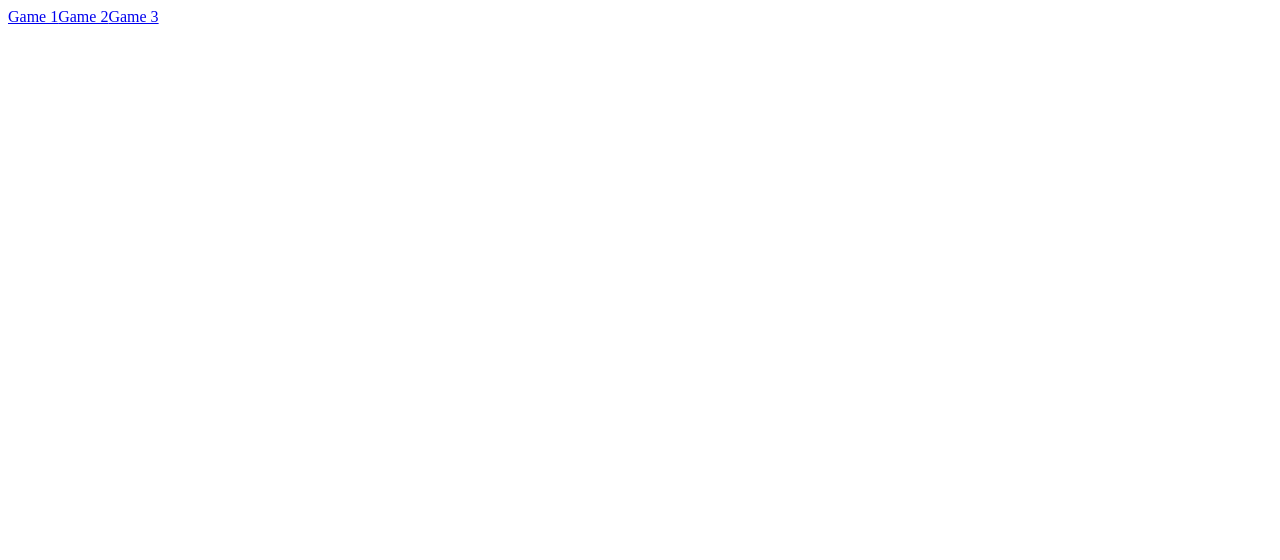
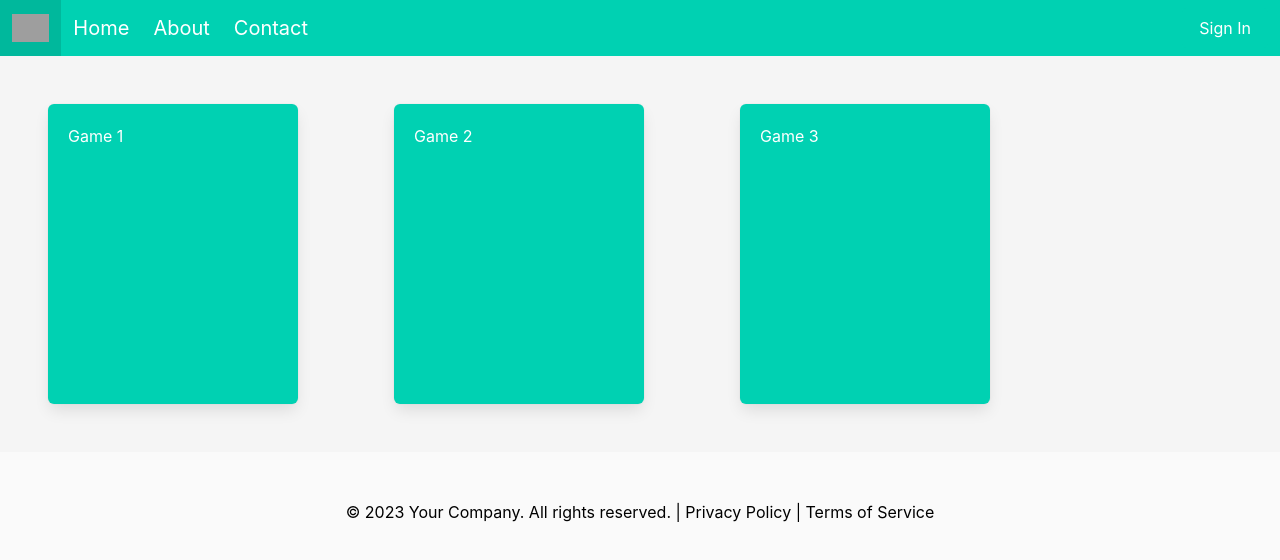
Before and after one commit to pwnptl/GameVerseNextApp, a Next.js app: page / in a window 1280 px wide. Shown: the top 560 px of the page. Built offline with nearby package versions, Linux system fonts and the light colour scheme; grey boxes are pictures that could not be loaded.

Commit message:
added _app for common header&footer for all pages

```diff
--- /dev/null
+++ b/src/pages/_app.jsx
@@ -0,0 +1,18 @@
+import React from 'react';
+import { I18nextProvider } from 'react-i18next';
+import i18n from '../i18n';
+import Navbar from '../app/navbar/Navbar';
+import Footer from '../app/footer/Footer';
+import 'bulma/css/bulma.css';
+import '../app/globals.css';
+
+function App({ Component, pageProps }) {
+    return (
+        <I18nextProvider i18n={i18n}>
+            <Navbar />
+            {<Component {...pageProps} />}
+            <Footer />
+        </I18nextProvider>);
+}
+
+export default App;
```
